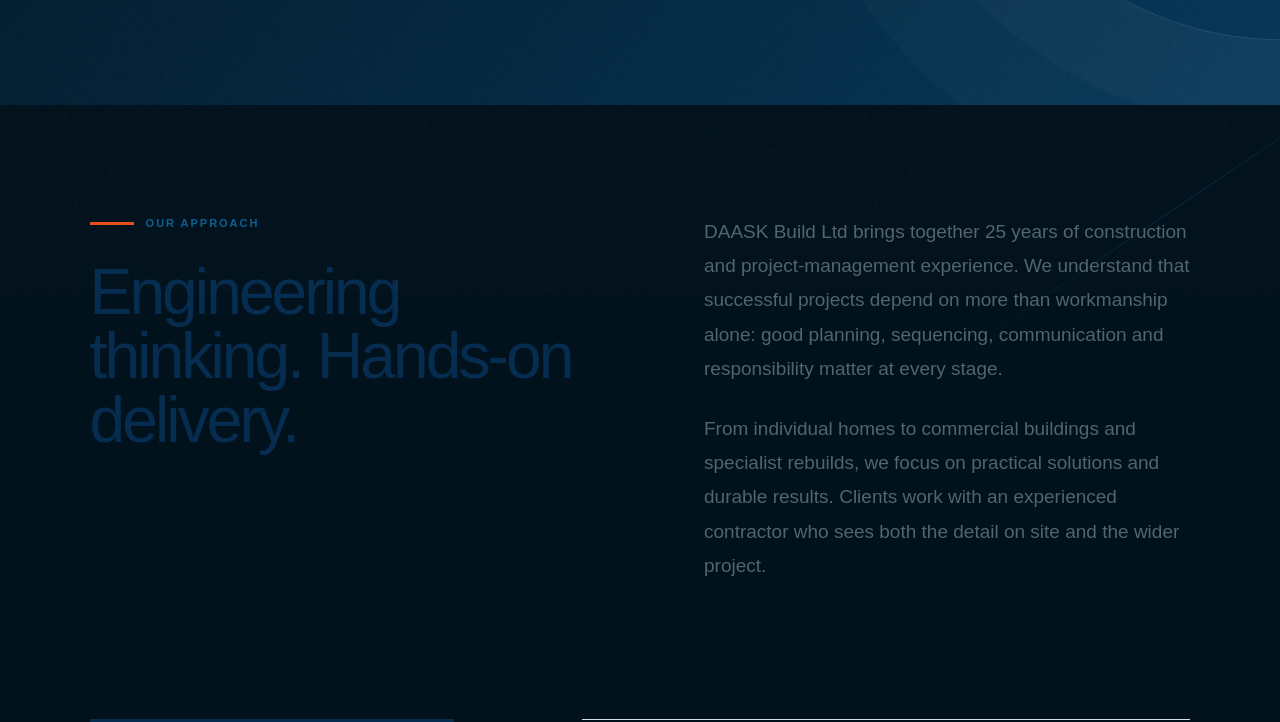
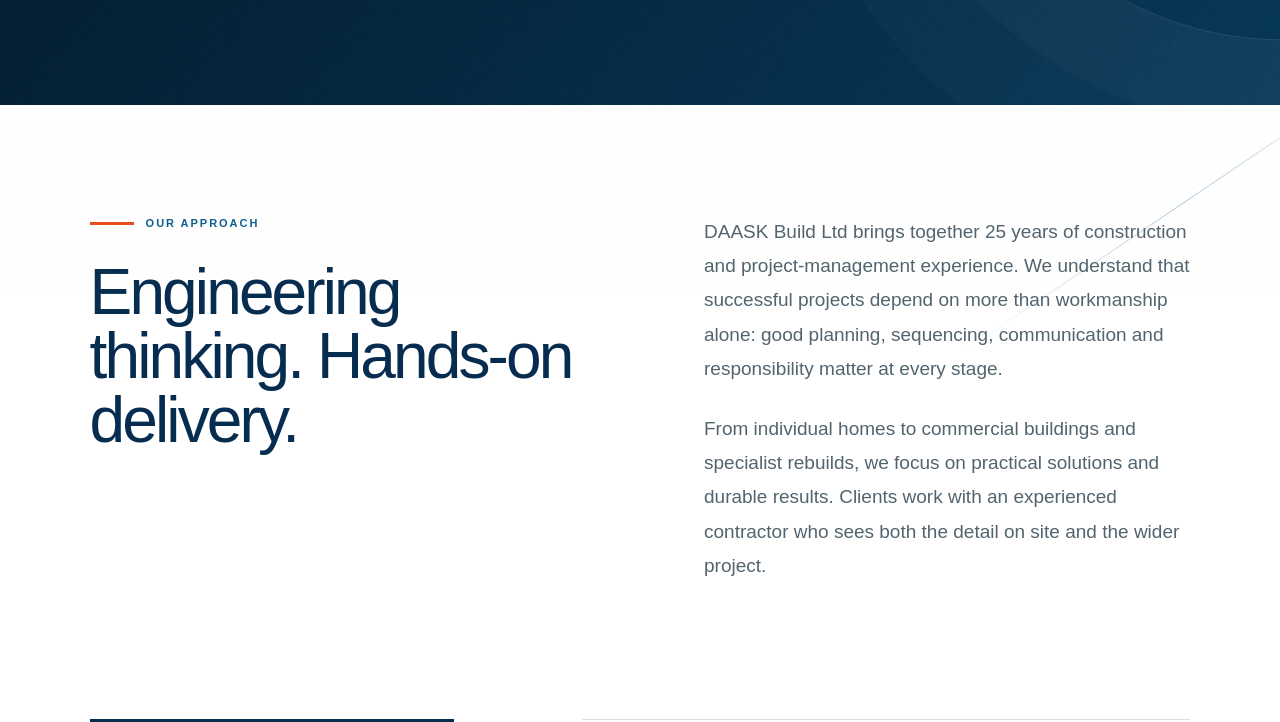
Before and after one commit to dinamaksina-cpu/daask-build, a Next.js app: page /about in a window 1280 px wide. Shown: the part 507-1229 px from the top of the page. Built offline with nearby package versions, Linux system fonts and the light colour scheme.

Commit message:
Restore original section colours and layout

```diff
--- a/app/globals.css
+++ b/app/globals.css
@@ -1041,54 +1041,18 @@
   }
 }
 
-/* v12 iOS/Safari hardening: keep the site pinned to the device viewport and avoid white canvas on zoom/overscroll. */
-html {
-  width:100%;
-  min-width:100%;
-  max-width:100%;
-  overflow-x:hidden;
-  background:#02121d;
+/* v13 visual restore + safe horizontal overflow guard.
+   Keeps the original light/dark section colours from v11 intact. */
+html, body {
+  width: 100%;
+  max-width: 100%;
+  overflow-x: clip;
 }
-body {
-  width:100%;
-  min-width:100%;
-  max-width:100%;
-  overflow-x:hidden;
-  background:#02121d;
-  overscroll-behavior-x:none;
+.home-page {
+  width: 100%;
+  max-width: 100%;
+  overflow-x: clip;
 }
-.home-page,
-.home-page > *,
-.site-header,
-.hero,
-.trust-strip,
-.section,
-.project-gallery,
-.site-footer {
-  max-width:100%;
+@supports not (overflow: clip) {
+  html, body, .home-page { overflow-x: hidden; }
 }
-.home-page { position:relative; overflow-x:hidden; }
-.hero-drawing { max-width:100%; overflow:hidden; }
-
-@media (max-width:760px) {
-  html, body { touch-action:pan-y; }
-  .hero-drawing { width:100%; left:0; right:0; }
-  .hero,
-  .hero-media,
-  .hero-hotspots,
-  .trust-strip,
-  .project-gallery,
-  .gallery-grid,
-  .site-footer { overflow-x:hidden; }
-
-  /* Mobile side reveal without horizontal painted overflow. */
-  .project-gallery .gallery-card.reveal-on-scroll:nth-child(odd),
-  .project-gallery .gallery-card.reveal-on-scroll:nth-child(even) {
-    transform:translate3d(0,18px,0);
-    clip-path:inset(0 12% 0 12%);
-  }
-  .project-gallery .gallery-card.reveal-on-scroll.is-revealed {
-    transform:translate3d(0,0,0);
-    clip-path:inset(0 0 0 0);
-  }
-}
```
